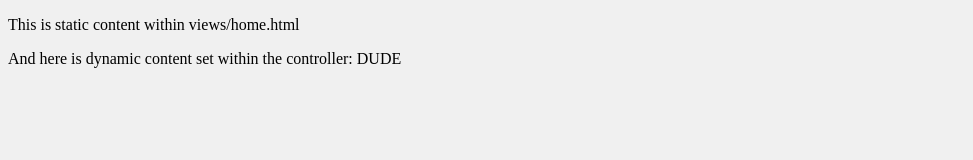
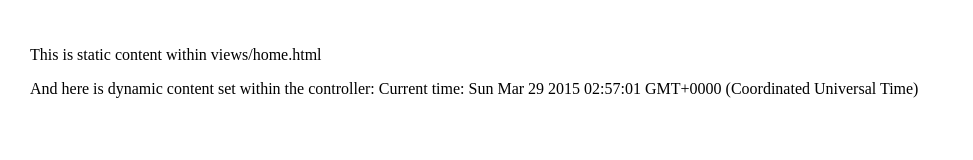
Before and after one commit to joshellington/angular-boilerplate, a website: page app/index.html in a window 1280 px wide. Shown: the whole page, without its empty margins (0-973 px from the left). Drawn offline with nearby package versions, Linux system fonts and the light colour scheme; some packages are replaced by stand-ins of ours.

Commit message:
Cleaned up bower depends, added normalize.css

```diff
--- a/app/css/main.scss
+++ b/app/css/main.scss
@@ -1,3 +1,3 @@
 body {
-  background: #f0f0f0;
+  padding: 30px;
 }
--- a/app/index.html
+++ b/app/index.html
@@ -6,6 +6,7 @@
   <title></title>
   <meta name="description" content="">
   <meta name="viewport" content="width=device-width, initial-scale=1">
+  <link rel="stylesheet" href="../bower_components/normalize.css/normalize.css">
   <link rel="stylesheet" href="css/main.css">
 </head>
 
--- a/app/js/controllers/home.js
+++ b/app/js/controllers/home.js
@@ -1,5 +1,5 @@
 angular.module('myApp.controllers', [])
 
 .controller('HomeCtrl', function($scope) {
-  $scope.title = "DUDE";
+  $scope.title = "Current time: " + new Date();
 });
--- a/bower.json
+++ b/bower.json
@@ -20,6 +20,6 @@
     "angular-resource": "~1.3.15",
     "angular-touch": "~1.3.15",
     "angular-cookies": "~1.3.15",
-    "normalize": "~1.0.4"
+    "normalize.css": "~3.0.2"
   }
 }
--- a/gulpfile.js
+++ b/gulpfile.js
@@ -35,7 +35,7 @@ gulp.task('livereload', function() {
 
 gulp.task('watch', function() {
   gulp.watch('app/css/*.scss', ['sass']);
-  gulp.watch('app/*/*.html', notifyLiveReload);
+  gulp.watch('app/**/*.html', notifyLiveReload);
   gulp.watch('app/css/*.css', notifyLiveReload);
   gulp.watch('app/js/**/*.js', notifyLiveReload);
 });
```
Also changed, not shown: app/css/main.css.
